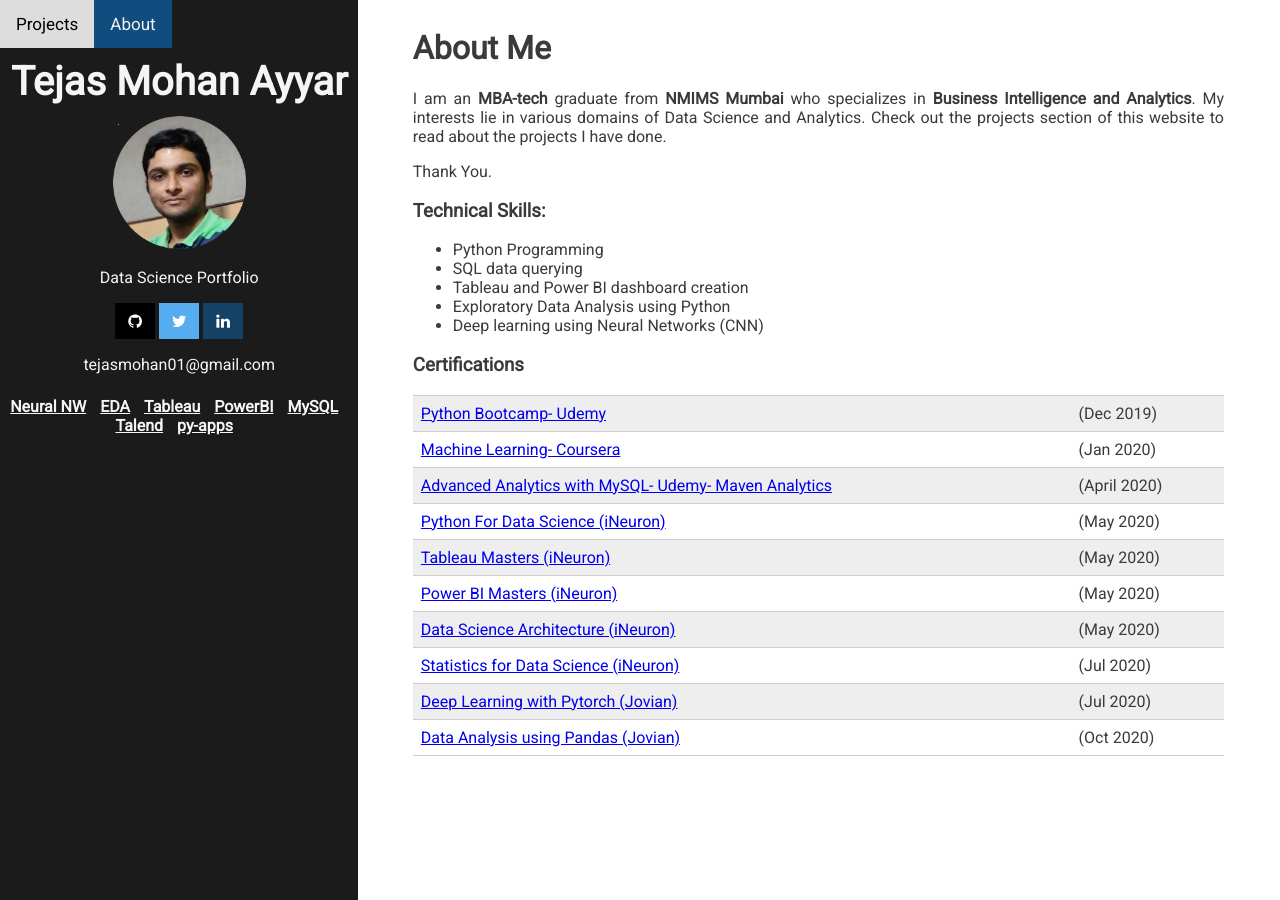
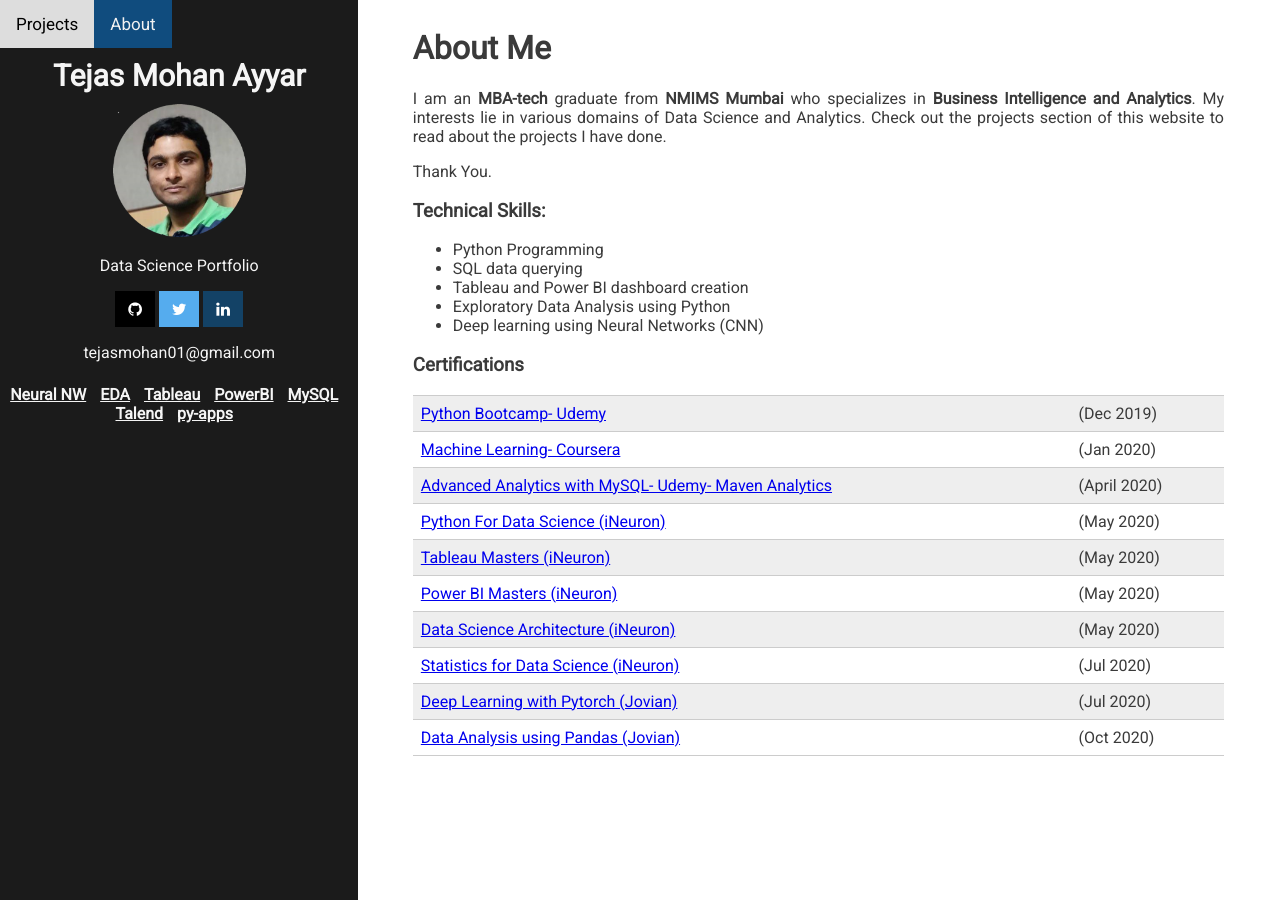
Before and after one commit to tejasmohanayyar/tejasmohanayyar.github.io, a Jekyll site: the page built from _posts/2020-07-18-about.md, in a window 1280 px wide. Built offline with Jekyll 4.4.1, drawn with Linux system fonts in a browser that asks for light colours.

Commit message:
added scroll-behaviour: smooth

```diff
--- a/_sass/0-layouts/_left.scss
+++ b/_sass/0-layouts/_left.scss
@@ -24,7 +24,7 @@
 .sitetitle{
 
     text-align: center;
-    font-size: 40px;
+    font-size: 30px;
     font-weight: 600;
     margin-top: 10px;
     margin-bottom: 10px;
--- a/_sass/0-layouts/_right.scss
+++ b/_sass/0-layouts/_right.scss
@@ -1,3 +1,7 @@
+html {
+    scroll-behavior: smooth;
+  }
+
 #right{
 
     float:right;
@@ -5,10 +9,6 @@
     width:70%;
     height: auto;
     font-family: 'Roboto', sans-serif;
-
-
-
-
 }
 
 
```
